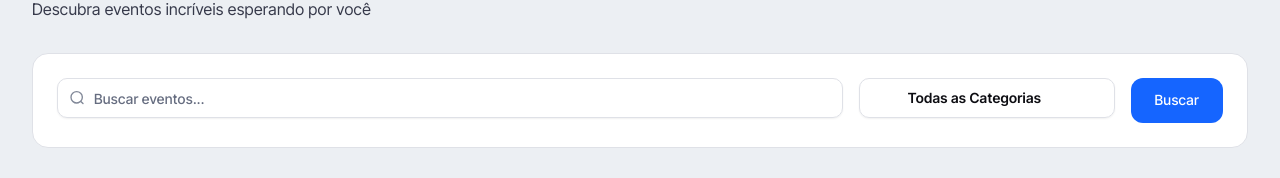
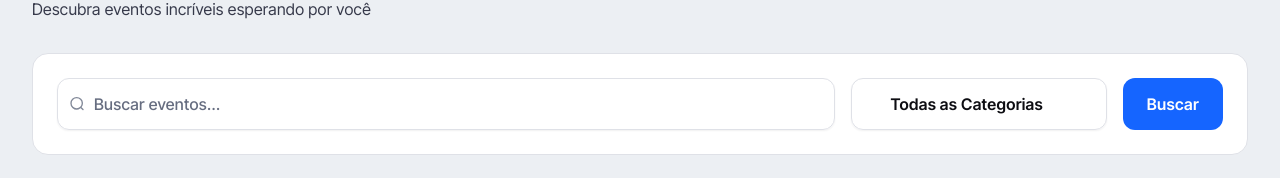
Before and after one commit to gustavocaraciolo/tickety-frontend, a Next.js app: page /shop/events in a window 1280 px wide. Shown: the part 168-346 px from the top of the page. Built offline with nearby package versions, Linux system fonts and the light colour scheme.

Commit message:
Refactor button styles in EventsPage and Search component for improved consistency and visual hierarchy. Remove unnecessary prop from CategoryFilter component.

```diff
--- a/app/shop/events/page.tsx
+++ b/app/shop/events/page.tsx
@@ -105,7 +105,7 @@ const EventsPage = () => {
                         {/* Search Button */}
                         <button
                             onClick={handleSearch}
-                            className="px-6 py-3 bg-primary-500 text-white rounded-xl font-medium hover:bg-primary-600 transition-colors"
+                            className="h-13 px-6 bg-primary-500 text-white rounded-xl font-semibold text-body-lg hover:bg-primary-600 transition-colors"
                         >
                             Buscar
                         </button>
--- a/components/CategoryFilter/index.tsx
+++ b/components/CategoryFilter/index.tsx
@@ -31,7 +31,6 @@ const CategoryFilter = ({
         <div className={`relative ${className || ""}`}>
             <Button
                 isSecondary
-                isMedium
                 onClick={() => setIsOpen(!isOpen)}
                 className="w-full justify-between"
             >
--- a/components/Search/index.tsx
+++ b/components/Search/index.tsx
@@ -24,7 +24,7 @@ const Search = ({
                 />
             </button>
             <input
-                className={`w-full h-10 pl-9 pr-3 border border-gray-100 shadow-xs rounded-[0.625rem] text-body-md font-medium text-gray-900 transition-colors placeholder:text-gray-500 outline-none focus:border-primary-500 focus:bg-primary-50 ${
+                className={`w-full h-13 pl-9 pr-3 border border-gray-100 shadow-xs rounded-xl text-body-lg font-medium text-gray-900 transition-colors placeholder:text-gray-500 outline-none focus:border-primary-500 focus:bg-primary-50 ${
                     classInput || ""
                 }`}
                 type="text"
```
